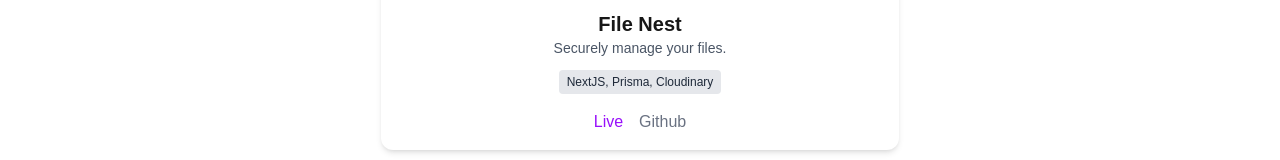
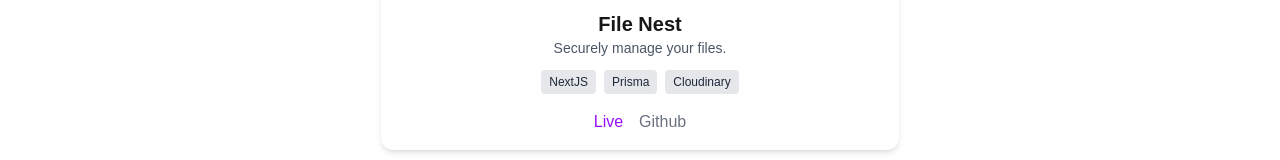
Before and after one commit to Apurcell88/portfolio, a Next.js app: page /projects in a window 1280 px wide. Shown: the part 1414-1574 px from the top of the page. Built offline with nearby package versions, Linux system fonts and the light colour scheme.

Commit message:
Minor change to project data.

```diff
--- a/data/allProjects.js
+++ b/data/allProjects.js
@@ -36,7 +36,7 @@
     title: "File Nest",
     description: "Securely manage your files.",
     image: "/images/projects/file-nest.png",
-    tags: ["NextJS, Prisma, Cloudinary"],
+    tags: ["NextJS", "Prisma", "Cloudinary"],
     link: "https://file-nest-kappa.vercel.app/",
     github: "https://github.com/Apurcell88/FileNest",
   },
--- a/data/projects.js
+++ b/data/projects.js
@@ -11,7 +11,7 @@
     title: "File Nest",
     description: "Securely manage your files.",
     image: "/images/projects/file-nest.png",
-    tags: ["NextJS, Prisma, Cloudinary"],
+    tags: ["NextJS", "Prisma", "Cloudinary"],
     link: "https://file-nest-kappa.vercel.app/",
     github: "https://github.com/Apurcell88/FileNest",
   },
```
